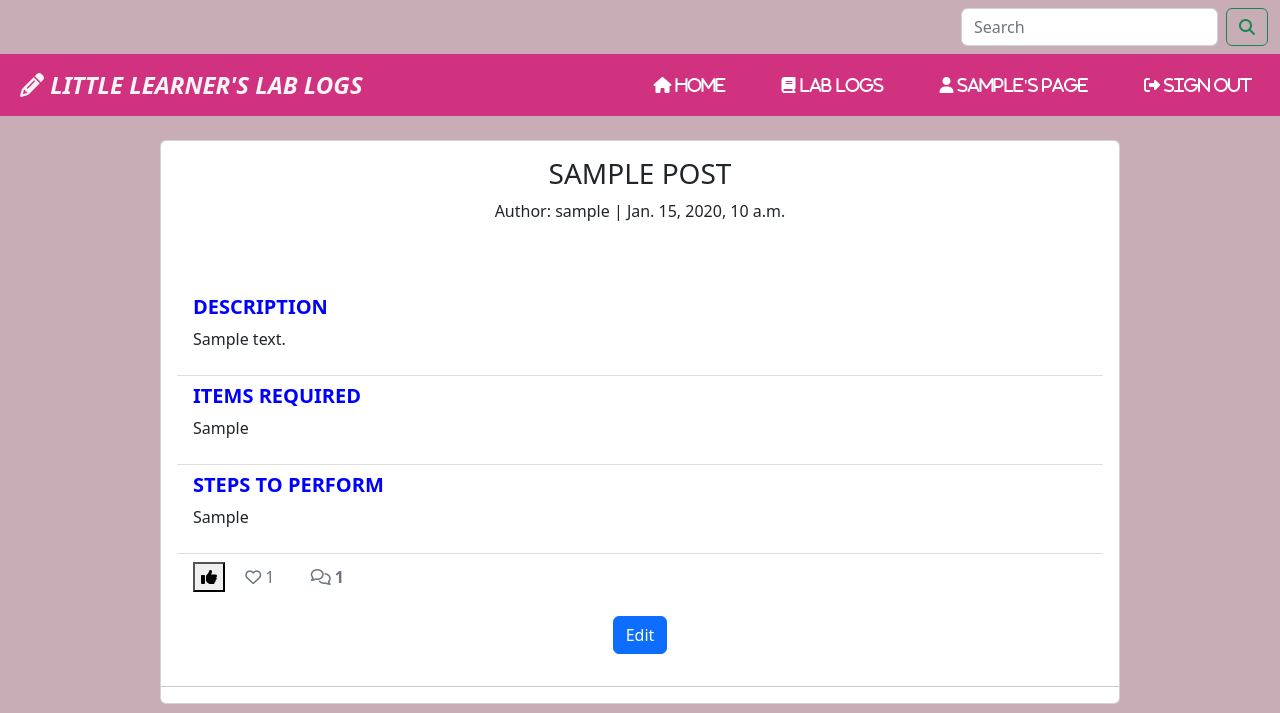
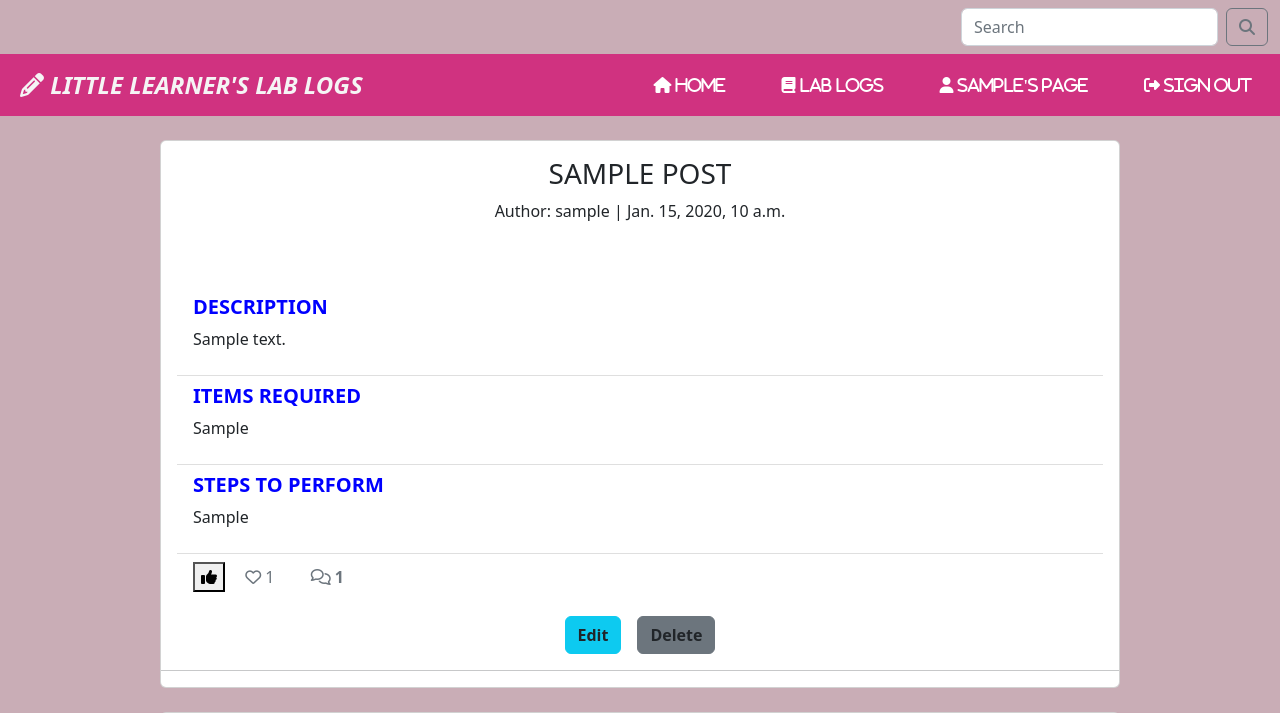
Before and after one commit to RoshnaVakkeel/Little_Learners_Lab_Logs, a Django app: a page that uses templates/base.html in a window 1280 px wide. Shown: the top 713 px of the page. Run offline with Django 3.2, Linux system fonts and the light colour scheme; a user stored in the database is signed in; tables that the repository leaves empty hold one stand-in row (values such as "Sample post"); some libraries are stand-ins or nearby versions.

Commit message:
Create search.html

```diff
--- a/logs/forms.py
+++ b/logs/forms.py
@@ -72,8 +72,10 @@ class CommentForm(forms.ModelForm):
         'rows': '6',
     }))
 
-
     class Meta:
         # From comment model  choose which fields to display
         model = Comment
         fields = ('body',)
+
+class PostSearchForm(forms.Form):
+    q = forms.CharField()
--- a/logs/urls.py
+++ b/logs/urls.py
@@ -1,14 +1,16 @@
 from . import views
 from django.urls import path
-from .views import CreatePost, PostDetail, AllPosts, EditPost, PostLike, SharedPostsByUsers
+from .views import CreatePost, PostDetail, AllPosts, EditPost, PostLike, SharedPostsByUsers, DeletePost, PostSearch
 
 
 urlpatterns = [
     path('', views.PostList.as_view(), name='home'),
+    path('search/', views.PostSearch, name='search'),
     path('lab_logs/', AllPosts.as_view(), name='lab-logs'),
     path('my_page/', views.SharedPostsByUsers.as_view(), name='my-page'),
     path('log_details/<slug:slug>', PostDetail.as_view(), name='log-details'),
     path('like/<slug:slug>', views.PostLike.as_view(), name='post-like'),
     path('add_logs/', views.CreatePost, name='add-logs'),
     path('edit/<slug:slug>/', views.EditPost, name='edit-logs'),
+    path('delete/<slug:slug>/', views.DeletePost, name='delete-logs'),
 ]
--- a/logs/views.py
+++ b/logs/views.py
@@ -106,7 +106,7 @@ def CreatePost(request):
             post.author = request.user
             post.slug = slugify(post.title)
             form.save()
-            messages.success(request, 'The post is for review.')
+            messages.success(request, 'The post is being reviewed')
             return redirect(reverse('lab-logs'))
         else:
             messages.error(request, 'Failed to Create a post. \
@@ -136,7 +136,7 @@ def EditPost(request, slug):
                 post.status = 1
                 form.save()
                 messages.success(request, 'Update successful!')
-                return redirect(reverse('lab-logs'))
+                return redirect(reverse('my-page'))
             else:
                 messages.error(request, 'Failed to update post. \
                     Please ensure the form is valid.')
@@ -155,6 +155,19 @@ def EditPost(request, slug):
     return render(request, template, context)
 
 
+@login_required
+def DeletePost(request, slug):
+    """ Delete a post to the lab log post """
+    post = get_object_or_404(Post, slug=slug)
+    if request.user.id == post.author.id:
+        post.delete()
+        messages.success(request, 'Post has been deleted!')
+        return redirect(reverse('my-page'))
+    else:
+        messages.error(request, 'Sorry. \
+            You are not authorised to perform that operation.')
+
+
 class PostLike(View):
     """ To like a lab log post """
     def post(self, request, slug, *args, **kwargs):
@@ -165,3 +178,19 @@ class PostLike(View):
             post.likes.add(request.user)
 
         return HttpResponseRedirect(reverse('log-details', args=[slug]))
+
+
+def PostSearch(request):
+    """ Return a list of posts from a search term in the nav """
+    if request.method == "POST":
+        searched = request.POST['searched']
+        words = Post.objects.filter(name__contains=searched)
+
+        return render(request,
+        'search.html',
+        {'searched':searched,
+        'words': words
+        })
+
+    else:
+        return render(request, 'search.html',{})
--- a/templates/base.html
+++ b/templates/base.html
@@ -43,9 +43,10 @@
         <nav class="navbar d-flex navbar-light" style="background-color: #c9adb6">
             <div class="container-fluid">
                 <a class="navbar-brand"></a>
-                <form class="d-flex">
-                    <input class="form-control me-2" type="search" placeholder="Search" aria-label="Search">
-                    <button class="btn btn-outline-success" type="submit"><i class="fa fa-search"
+                <form class="d-flex" method="POST" action="search">
+                    {% csrf_token %}
+                    <input class="form-control me-2" type="search" placeholder="Search" name="search" aria-label="Search">
+                    <button class="btn btn-outline-secondary" type="submit"><i class="fa fa-search"
                             aria-hidden="true"></i></button>
                 </form>
             </div>
@@ -148,6 +149,14 @@
         }, 2000);
     </script>
 
+<script>
+    function deleteFunction(e) {
+        if(!confirm("Are you sure you want to delete?")){
+            e.preventDefault();
+        }
+    }
+</script>
+
     <!-- Bootstrap js  -->
     <script src="https://cdn.jsdelivr.net/npm/bootstrap@5.2.3/dist/js/bootstrap.bundle.min.js"
         integrity="sha384-kenU1KFdBIe4zVF0s0G1M5b4hcpxyD9F7jL+jjXkk+Q2h455rYXK/7HAuoJl+0I4" crossorigin="anonymous">
--- a/templates/log_details.html
+++ b/templates/log_details.html
@@ -83,15 +83,18 @@
 
 
         {% if user.id == post.author.id  %}
-        <div class="d-grid gap-2">
-            <a href="{% url 'edit-logs' post.slug  %}" role="button" class="btn btn-primary mx-auto mb-3">Edit</a>
+        <div class="d-flex justify-content-center">
+            <a href="{% url 'edit-logs' post.slug  %}" role="button" class="btn btn-info btn-block mx-2 btn-m gradient-custom-4 text-dark"><strong>Edit</strong> </a>
+            <form method="POST" action="{% url 'delete-logs' post.slug  %}">
+                {% csrf_token %}
+            <a href="{% url 'delete-logs' post.slug  %}" role="button" class="btn btn-secondary btn-block mx-2 btn-m gradient-custom-4 text-dark" onClick="deleteFunction()"><strong>Delete</strong></a>
+                </form>
         </div>
         {% endif %}
         <hr>
         {{ post.body|safe }}
     </div>
 </section>
-
 
 <br>
 <!-- Comments section-->
```
Also changed, not shown: templates/search.html (added, +21 -0 lines).
